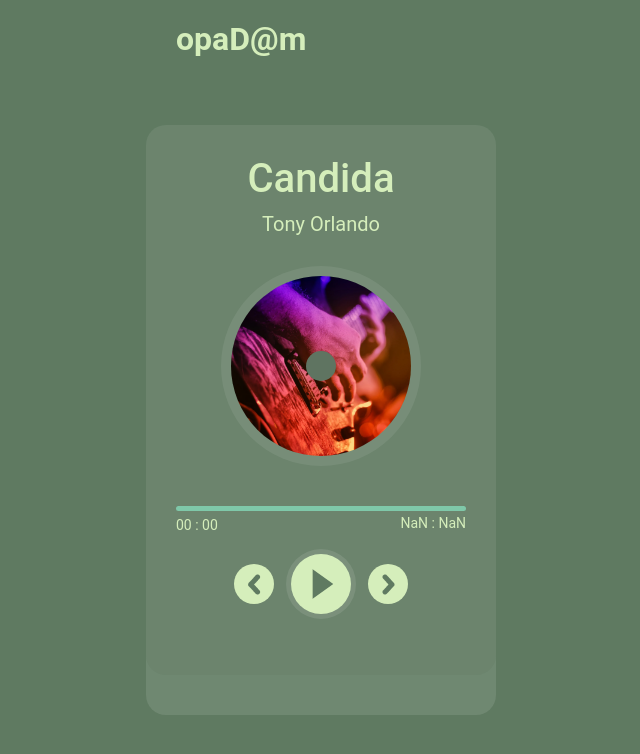
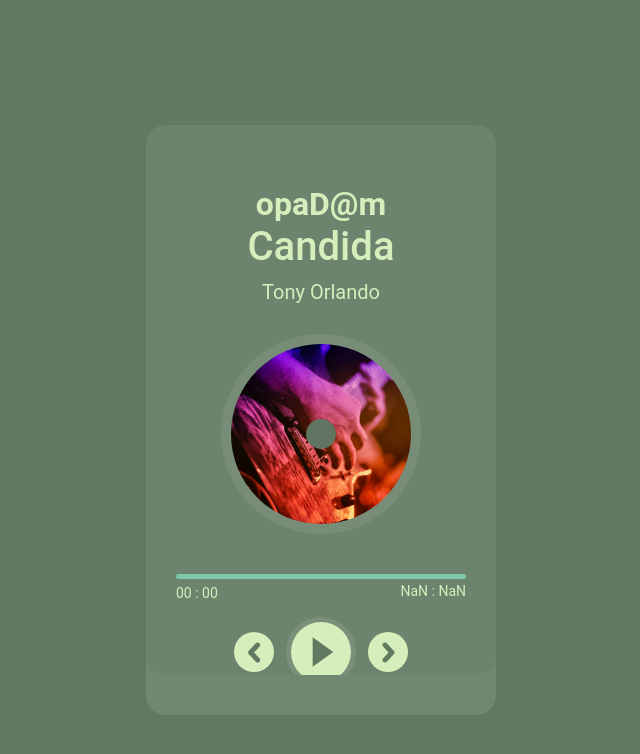
Before and after one commit to opaDam/Music-player, a plain HTML site: page index.html in a window 1280 px wide. Shown: the whole page, without its empty margins (319-959 px from the left). Drawn offline with Linux system fonts and the light colour scheme.

Commit message:
Update style.css

```diff
--- a/style.css
+++ b/style.css
@@ -15,9 +15,9 @@ body{
 }
 
 .header{
-    position: fixed;
-    padding-top: 20px;
-    top: 0;
+/*     position: fixed; */
+    padding-top: 30px;
+/*     top: 0; */
     color: #d5eebb;
     text-align: center;
     justify-content: center;
```
